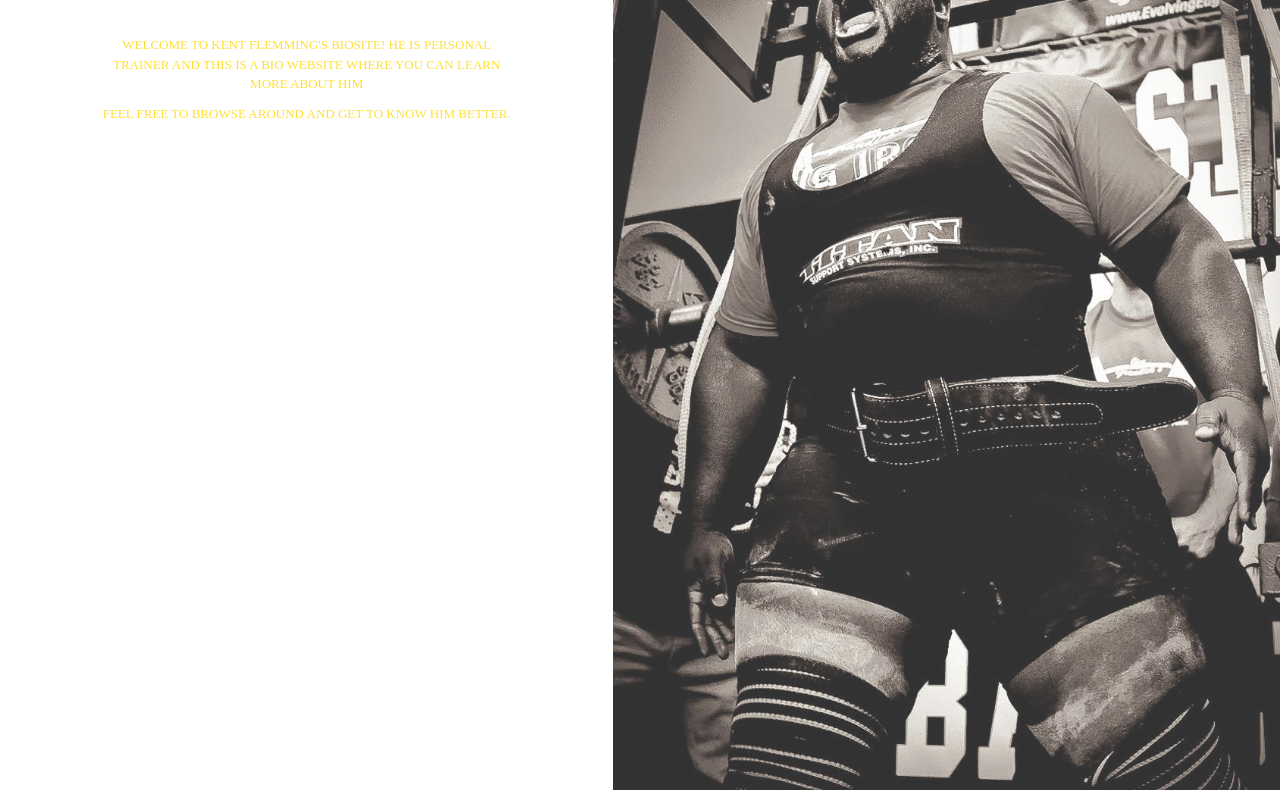
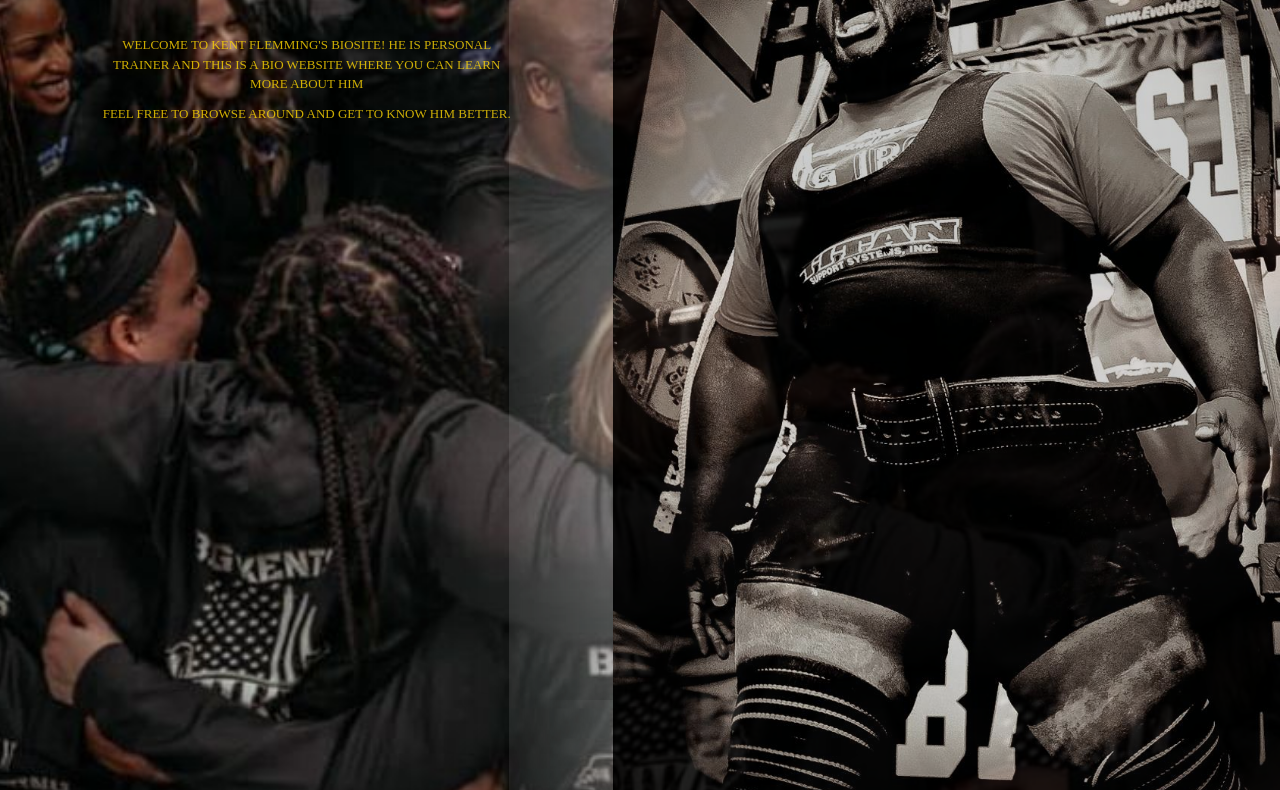
Before and after one commit to Tabark94/bioSite, a plain HTML site: page index.html in a window 1280 px wide. Shown: the part 317-1107 px from the top of the page. Drawn offline with Linux system fonts and the light colour scheme; the site is published under a folder, as on GitHub Pages, so addresses that start at the root find nothing; a web font is replaced by a local one.

Commit message:
Update styles.css

```diff
--- a/styles.css
+++ b/styles.css
@@ -4,7 +4,7 @@
     text-transform: uppercase;
 }
 body{
-    background-image: url("/images/background.jpeg");
+    background-image: url("images/background.jpeg");
     background-size: cover;
     background-repeat: no-repeat;
     background-position: center center;
```
